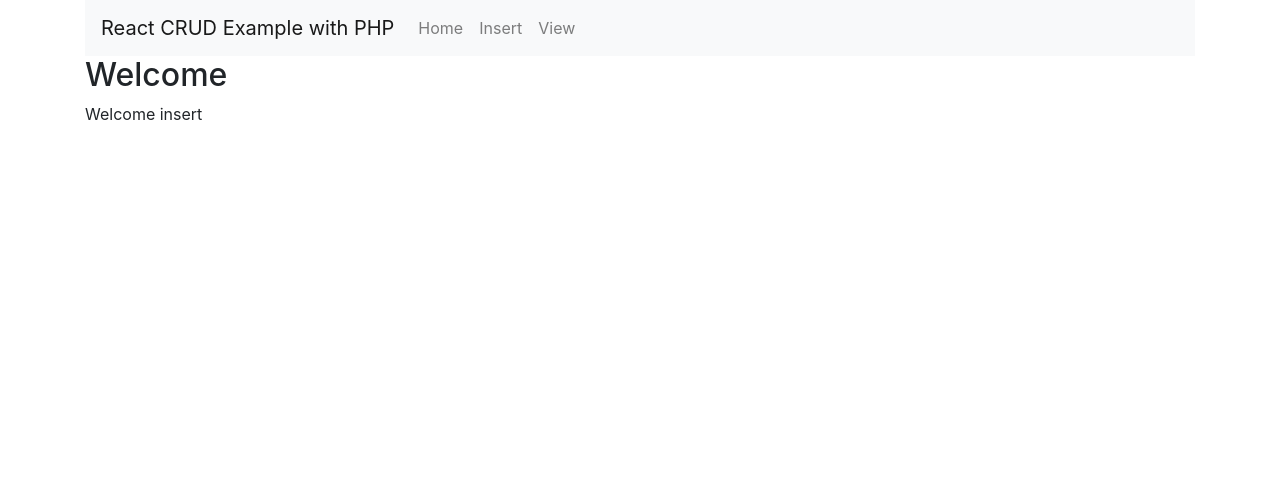
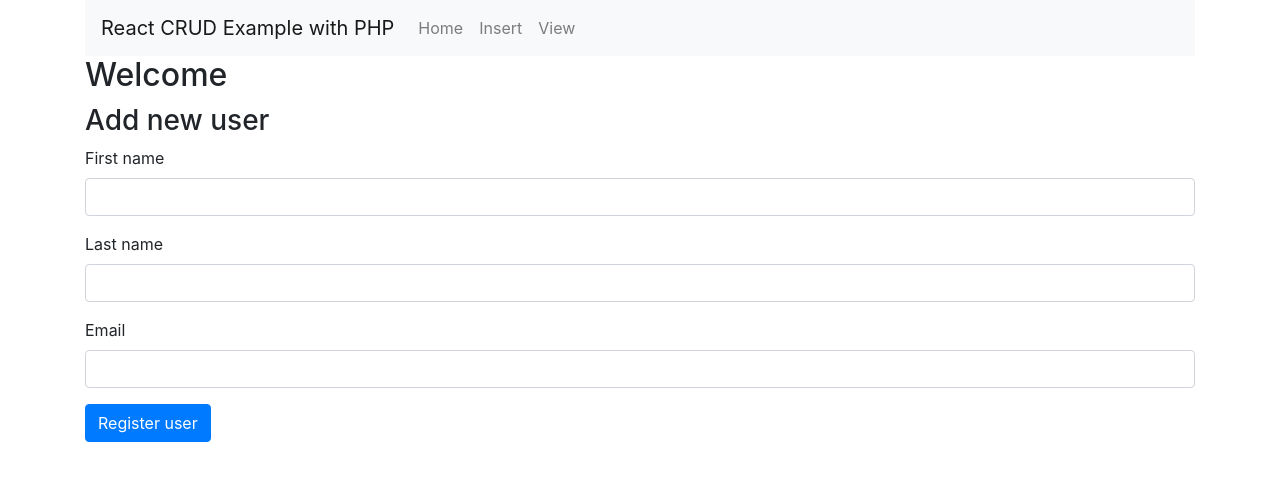
Before and after one commit to Marcos-SCO/react, a React (Create React App) app in the folder reactCrud/: page /insert in a window 1280 px wide. Shown: the top 480 px of the page. Built offline with nearby package versions, Linux system fonts and the light colour scheme.

Commit message:
insert form

```diff
--- a/reactCrud/src/components/Insert.js
+++ b/reactCrud/src/components/Insert.js
@@ -4,7 +4,25 @@ export default class Insert extends Component {
     render() {
         return (
             <div>
-                <p>Welcome insert</p>
+                <div style={{ marginTop: 10 }}>
+                    <h3>Add new user</h3>
+                    <form>
+                        <div className="form-group">
+                            <label>First name</label>
+                            <input type="text" className="form-control" />
+                        </div>
+                        <div className="form-group">
+                            <label>Last name</label>
+                            <input type="text" className="form-control" />
+                        </div>
+                        <div className="form-group">
+                            <label>Email</label>
+                            <input type="text" className="form-control" />
+                        </div>
+
+                        <input type="submit" value="Register user" className="btn btn-primary" />
+                    </form>
+                </div>
             </div>
         )
     }
```
Also changed, not shown: 1 other file (tests, documents, lock files or other folders).
